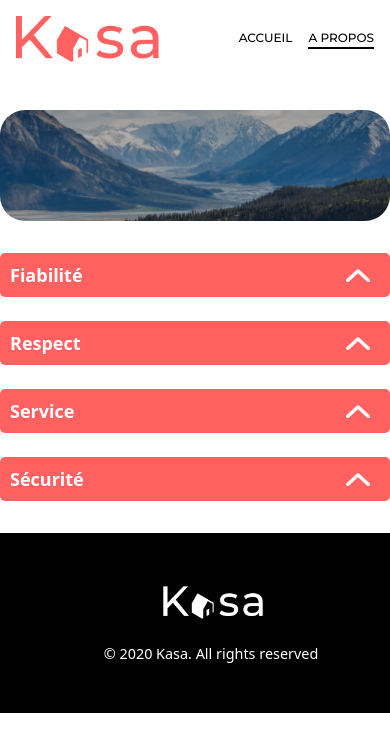
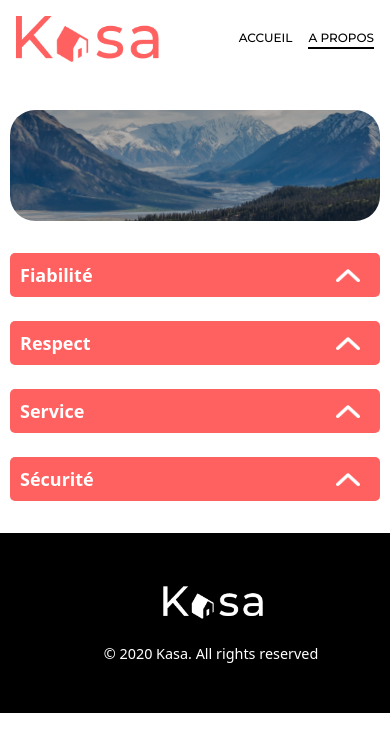
Before and after one commit to TYK-17/Kasa-app, a React (Vite) app: page /about in a window 390 px wide. Shown: the top 752 px of the page. Built offline with nearby package versions, Linux system fonts and the light colour scheme.

Commit message:
fix responsive About

```diff
--- a/src/components/Collapse.scss
+++ b/src/components/Collapse.scss
@@ -16,6 +16,10 @@
     width: 100%;
     cursor: pointer;
     transition: background-color 0.3s ease;
+
+    &:focus {
+      outline: none;
+    }
 
     &.open {
       border-radius: 5px;
--- a/src/pages/About.jsx
+++ b/src/pages/About.jsx
@@ -1,14 +1,15 @@
 import Collapse from '../components/Collapse'
 import Banner from '../components/Banner'
 import mountainImage from '/assets/mountain.png'
+import './About.scss';
 
 function About() {
   return (
-    <>
+    <div className="about-container">
       <Banner image={mountainImage} />
 
-      <div className="about-collapses" style={{ maxWidth: '800px', margin: '2rem auto' }}>
 
+      <div className="about-collapses">
       <Collapse title="Fiabilité" content={
         <p>
           Les annonces postées sur Kasa garantissent une fiabilité totale. Les photos sont conformes aux logements, et toutes les informations sont régulièrement vérifiées par nos équipes.
@@ -30,7 +31,7 @@ function About() {
         </p>
       } />
     </div>
-    </>
+    </div>
   );
 }
 
--- /dev/null
+++ b/src/pages/About.scss
@@ -0,0 +1,14 @@
+.about-container {
+    max-width: 1240px;
+    margin: 0 auto;
+    padding: 0 2rem;
+
+    @media (max-width: 768px) {
+      padding: 0 10px;
+    }
+  }
+
+  .about-collapses {
+    max-width: 800px;
+    margin: 2rem auto;
+  }
```
